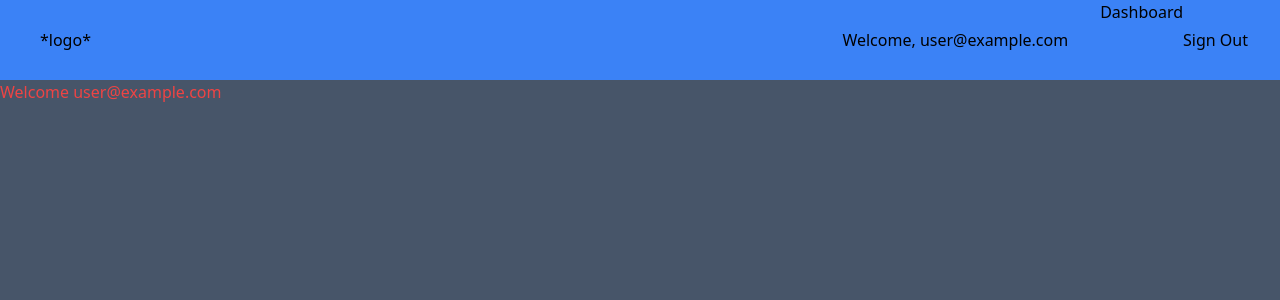
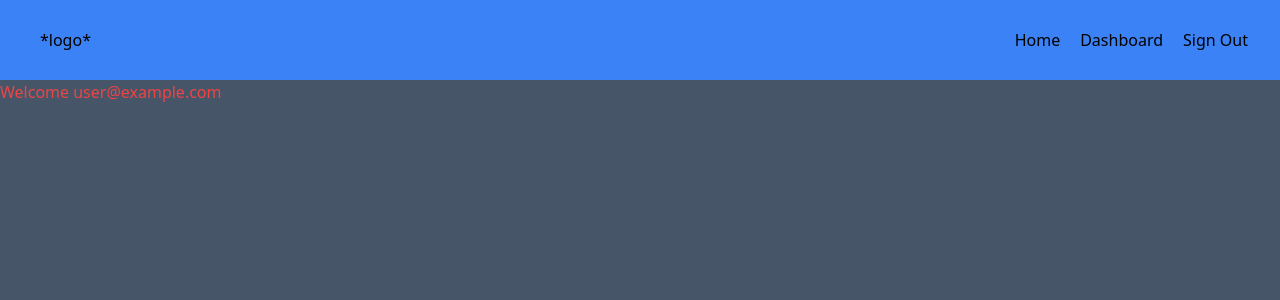
Before and after one commit to MyPropertyPal/my-property-pal-web, a Next.js app: page / in a window 1280 px wide. Shown: the top 300 px of the page. Built offline with nearby package versions, Linux system fonts and the light colour scheme; no server answers; sample sign-in values are in the browser's storage.

Commit message:
re-organized navbar

```diff
--- a/app/Navigation.js
+++ b/app/Navigation.js
@@ -51,15 +51,18 @@ function Header() {
          */
         <>
           <p className=" flex flex-1 ml-10 my-auto">*logo*</p>
-          <p className="mr-8 my-auto">Welcome, {user.email}</p>
-          <ul>
+
+          <ul className="flex mr-8 my-auto space-x-5">
+            <li>
+              <Link href="/">Home</Link>
+            </li>
             <li>
               <Link href="/Dashboard">Dashboard</Link>
             </li>
+            <li>
+              <div onClick={handleSignOut}>Sign Out</div>
+            </li>
           </ul>
-          <div onClick={handleSignOut} className="mr-8 my-auto">
-            Sign Out
-          </div>
         </>
       )}
     </header>
```
